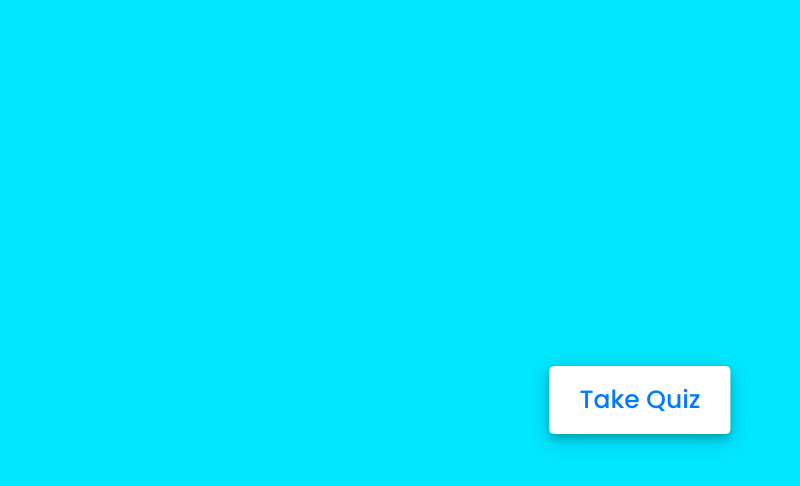
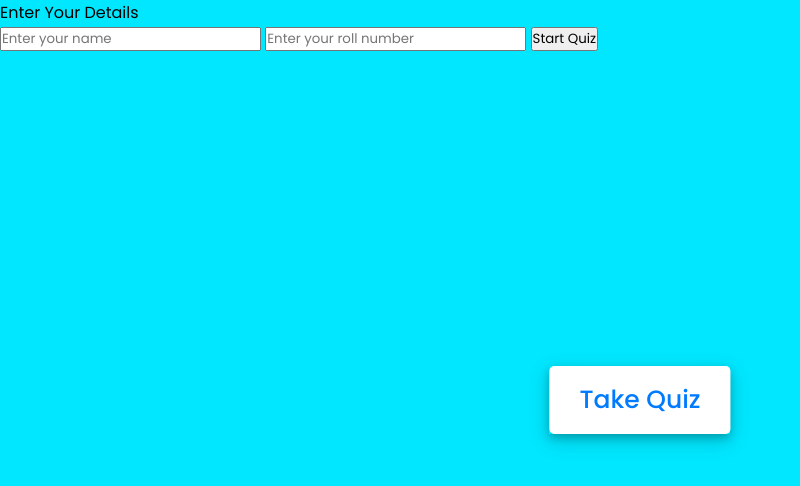
Before and after one commit to KirthyRajan02/Quiz, a plain HTML site: page index.html in a window 1280 px wide. Shown: the whole page, without its empty margins (0-800 px from the left). Drawn offline with Linux system fonts and the light colour scheme.

Commit message:
Update index.html

```diff
--- a/index.html
+++ b/index.html
@@ -12,6 +12,16 @@
 <body>
     <!-- start Quiz button -->
     <div class="start_btn"><button>Take Quiz</button></div>
+
+    <!-- User Details Box -->
+    <div class="user_details">
+        <div class="details-title"><span>Enter Your Details</span></div>
+        <div class="details-form">
+            <input type="text" id="student_name" placeholder="Enter your name" required>
+            <input type="text" id="roll_number" placeholder="Enter your roll number" required>
+            <button class="submit_details">Start Quiz</button>
+        </div>
+    </div>
 
     <!-- Info Box -->
     <div class="info_box">
```
